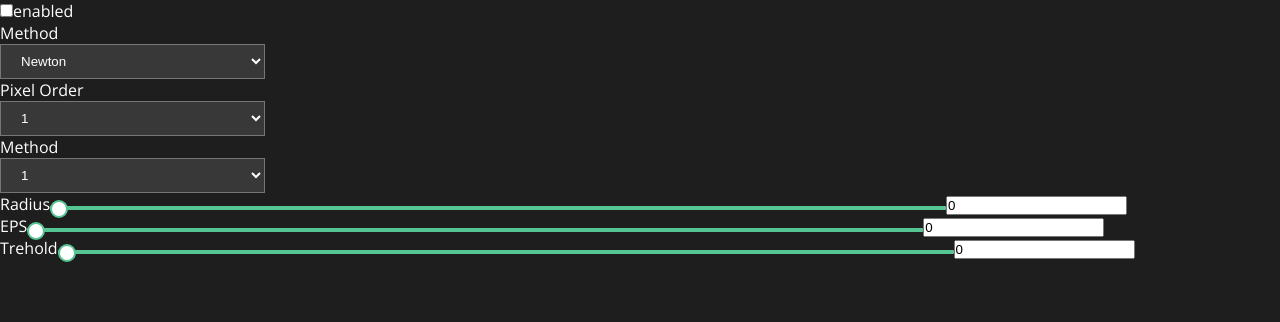
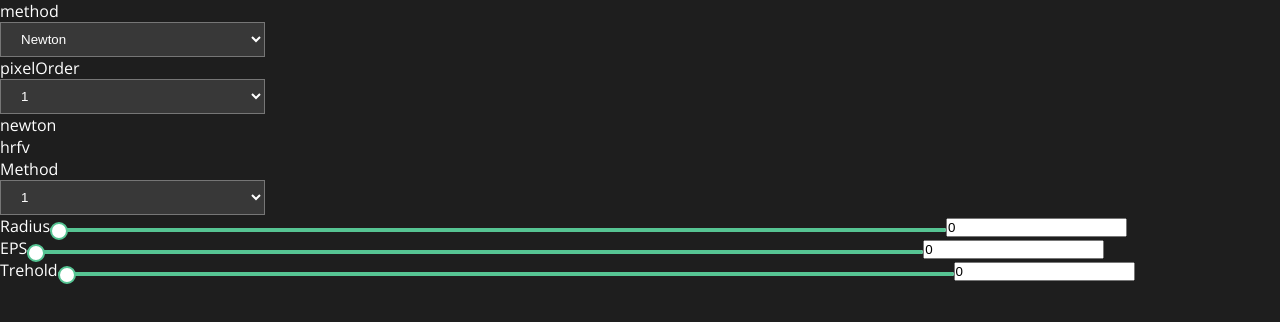
Before and after one commit to Binyamin-Accutures/client, a React (Create React App) app: page /pavel in a window 1280 px wide. Shown: the top 322 px of the page. Built offline with nearby package versions, Linux system fonts and the light colour scheme; a web font is replaced by a local one.

Commit message:
colaps side bar function to contex

```diff
--- a/src/components/Demosaic/index.jsx
+++ b/src/components/Demosaic/index.jsx
@@ -1,16 +1,30 @@
-import React from 'react'
+import React, { useContext } from 'react'
 import { useState, useEffect } from 'react';
 import InputSelect from '../InputSelect';
 import styles from "./style.module.css";
 import onChangeSideBar from '../../functions/onChangeSideBar'
+import ImageContext from '../../context/ImageContext';
 
 function Demosaic(props) {
+    const value = useContext(ImageContext)
     const methodData = props.data.demosaic.method;
     const pixelOrderData = props.data.demosaic.pixelOrder;
+
     const showData = (e) => {
         console.log(selectPixelOrder);
         console.log(selectMethod);
         console.log(isEnabled);
+    }
+
+    const handle = (e)=>{
+let name = e.name
+let valueToChange = e.value
+value.setBeforeISP(preve=>{
+const newobj =  {...preve}
+   newobj.demosaic[name]=valueToChange
+   return newobj
+})
+
     }
 
     const changeCheckbox  = (e) => {
@@ -24,11 +38,14 @@ function Demosaic(props) {
   return (
     <div>
         <div>
-            <input type="checkbox" id="enabled" name="enabled" value="1" onChange={(e) => changeCheckbox(e)}/>
-            <label for="enabled">enabled</label>
+            {/* <input type="checkbox" id="enabled" name="enabled" value="1" onChange={(e) => hendel(e)}/>
+            <label for="enabled">enabled</label> */}
         </div>
-        <InputSelect label="Method" options={methodData} width="265" setSelectInput={setSelectMethod}/>
-        <InputSelect label="Pixel Order" options={pixelOrderData} width="265" setSelectInput={setSelectPixelOrder}/>
+        <InputSelect label="method" options={methodData} width="265" setSelectInput={setSelectMethod} handle={ handle}/>
+        <InputSelect label="pixelOrder" options={pixelOrderData} width="265" setSelectInput={setSelectPixelOrder} handle={ handle}/>
+
+        <div>{value.beforeISP.demosaic.method}</div>
+        <div>{value.beforeISP.demosaic.pixelOrder}</div>
     </div>
   )
 }
--- a/src/components/DynamicRangeStretch/index.jsx
+++ b/src/components/DynamicRangeStretch/index.jsx
@@ -1,3 +1,5 @@
+import { useContext } from "react"
+import ImageContext from "../../context/ImageContext"
 import InputSelect from "../InputSelect"
 import RangeSlider from "../RangeSlider"
 import styles from "./style.module.css"
@@ -16,6 +18,17 @@ const data1 = {
    }
 }
 const DynamicRangeStretch = ({data ,style = {},className="", classNameTitle = "" ,classNameOption="", classNameDropTitle="" , ...props }) => {
+   const value = useContext(ImageContext)
+   const handle = (e)=>{
+      let name = e.name
+      let valueToChange = e.value
+      value.setBeforeISP(preve=>{
+      const newobj =  {...preve}
+         newobj.demosaic[name]=valueToChange
+         return newobj
+      })
+
+          }
 
    return (
       <div className={`${styles.tempWidth} ${styles.classNameTitle} ${className}`} style={style} {...props} id={""} >
@@ -26,12 +39,13 @@ const DynamicRangeStretch = ({data ,style = {},className="", classNameTitle = ""
          {/* ${styles.classNameOption}  */}
          <div className={`${styles.classNameDropTitle}`}  >
             method
-            <InputSelect options={["Historgram"]} width="265" setSelectInput={()=>console.log("onChange-option")} />
+            <InputSelect label="method" options={["Historgram"]} width="265" setSelectInput={()=>console.log("onChange-option")} handle={ handle}/>
             <RangeSlider func={()=>console.log("onChange-range")} text="Bright Discards Percentile" min={0} max={100} step={1} textPosLeft={false}/>
          </div>
          <div className={classNameOption}>
             <RangeSlider func={()=>console.log("onChange-range")} text="Dark Discard Percentile" min={0} max={100} step={1} textPosLeft={false}/>
          </div>
+
       </div>
    )
 }
--- a/src/components/InputSelect/index.js
+++ b/src/components/InputSelect/index.js
@@ -5,14 +5,14 @@ import styles from "./style.module.css"
 // color: _______________
 // icon: ________________
 
-export default function InputSelect({ label, options, width, setSelectInput }) {
+export default function InputSelect({ label, options, width, setSelectInput,handle }) {
     return (<div >
 
 
 
 
         <label className={`styles.${label}`} forhtml="select">{label}</label><br />
-        <select id={styles.select} style={{ width: `${width}px` }} onChange={(e) => setSelectInput(e.target.value)}>
+        <select id={styles.select} name={label} style={{ width: `${width}px` }} onChange={(e) =>handle(e.target) }>
             {options.map((v, i, arr) => <option key={i} className={styles.option} >{v}</option>)}
         </select>
     </div >
--- a/src/tests/Roye.jsx
+++ b/src/tests/Roye.jsx
@@ -6,6 +6,7 @@ import Pavel from './Pavel'
 import Demosaic from '../components/Demosaic'
 import Sharping from '../components/Sharping'
 import DynamicRangeStretch from '../components/DynamicRangeStretch'
+import Nuc from '../components/Nuc'
 
 export default function Roye() {
 
@@ -29,9 +30,9 @@ export default function Roye() {
     }
     }
 
-const menuList = [{titel:"NUC",component:<div><ul><li>2</li><li>2</li></ul></div> },
+const menuList = [{titel:"NUC",component:<Nuc/> },
                 {titel:'Dynamic Range Stretch',component:<DynamicRangeStretch classNameTitle ="title" classNameOption="option" classNameSecdTitle="dropTitle"/> },
-                {titel:'Demosaic',component:<Demosaic data={data} /> },
+                {titel:'Demosaic',component:<Demosaic data={data} className={styles.pedin} /> },
                 {titel:'Denoise',component:<div>roey</div> },
                 {titel:'Sharpening',component:<Sharping data={sharpingData}/> }]
 
```
